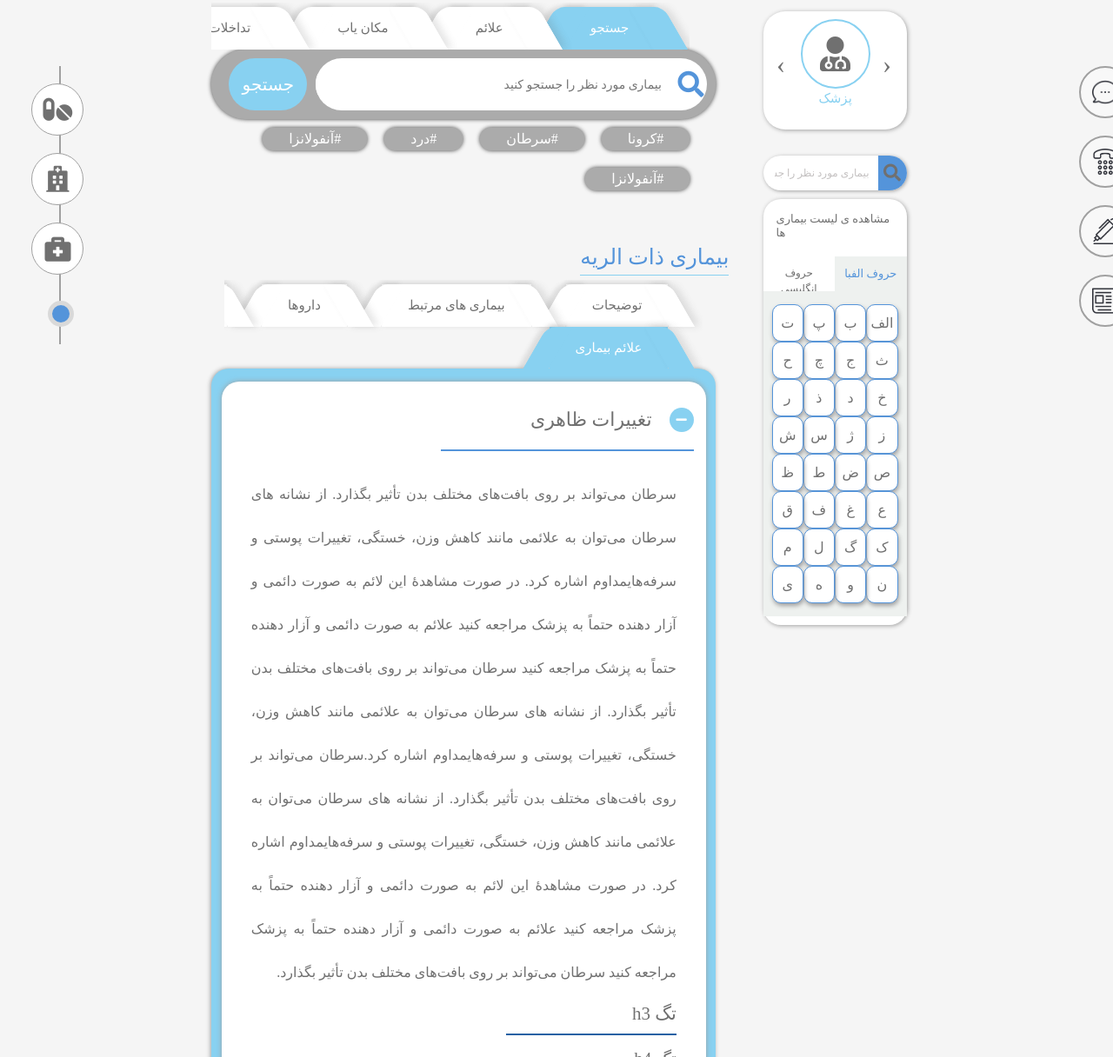
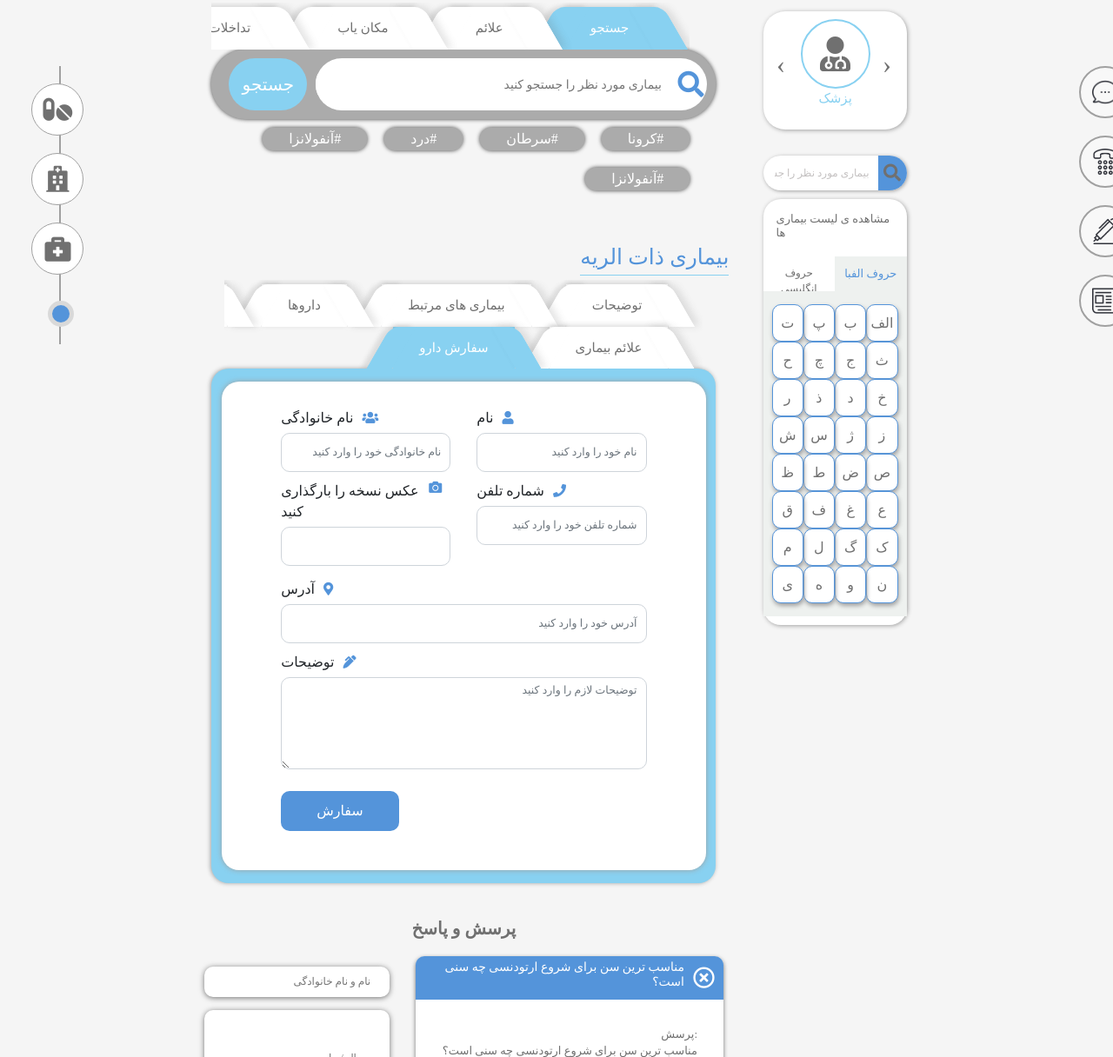
Before and after one commit to faezehbagheri/Sinsa.2.0.0, a website with bundled scripts: page illness.html in a window 1280 px wide. Shown: the part 164-1380 px from the top of the page at 87% size. Built offline with nearby package versions, Linux system fonts and the light colour scheme; a web font is replaced by a local one.

Commit message:
eslahate 5 bahman

```diff
--- a/illness.html
+++ b/illness.html
@@ -764,7 +764,8 @@
                     <a data-trigger="tab02" class="tab-amodi__label ">بیماری های مرتبط</a>
                     <a data-trigger="tab03" class="tab-amodi__label ">داروها</a>
                     <a data-trigger="tab04" class="tab-amodi__label ">تجهیزات</a>
-                    <a data-trigger="tab05" class="tab-amodi__label tab-active">علائم بیماری</a>
+                    <a data-trigger="tab05" class="tab-amodi__label ">علائم بیماری</a>
+                    <a data-trigger="tab06" class="tab-amodi__label tab-active">سفارش دارو</a>
                     <!-- <div class="tab-amodi__prev-control"><i class="fas fa-angle-left"></i></div>
                     <div class="tab-amodi__next-control"><i class="fas fa-angle-right"></i></div> -->
                 </nav>
@@ -776,6 +777,7 @@
                         <a data-trigger="tab03" class="flex align-center justi-center col-4">داروها</a>
                         <a data-trigger="tab04" class="flex align-center justi-center col-4">تجهیزات یاب</a>
                         <a data-trigger="tab05" class="flex align-center justi-center col-4">علائم بیماری</a>
+                        <a data-trigger="tab06" class="flex align-center justi-center col-4">سفارش دارو</a>
                         <!-- <a data-trigger="tab05" class="flex align-center justi-center col-4">علائم بیماری</a> -->
                     </nav>
                 </div>
@@ -1400,6 +1402,44 @@
                         </div>
                     </div>
                 </div>
+                <div id="tab06" class="tab-amodi__tab">
+                    <div class="tab-ofoghi__new-tab flex column align-center justi-start" style="width: 100%;">
+                        <div class="tab-ofoghi__tabs-list flex column align-center">
+                            <div class="px-0 col-xl-11">
+                                <form class="form d-flex flex-wrap justify-content-end">
+                                    <div class="form-group col-md-6 col-lg-12 col-xl-6">
+                                        <label for="name"><i class="fas fa-user"></i>نام</label>
+                                        <input type="text" class="form-control form-control-lg" id="name" placeholder="نام خود را وارد کنید ">
+                                    </div>
+                                    <div class="form-group col-md-6 col-lg-12 col-xl-6">
+                                        <label for="family"><i class="fas fa-users"></i>نام خانوادگی</label>
+                                        <input type="text" class="form-control form-control-lg" id="family" placeholder="نام خانوادگی خود را وارد کنید ">
+                                    </div>
+                                    <div class="form-group col-md-6 col-lg-12 col-xl-6">
+                                        <label for="phone"><i class="fas fa-phone"></i>شماره تلفن</label>
+                                        <input type="text" class="form-control form-control-lg" id="phone" placeholder="شماره تلفن خود را وارد کنید ">
+                                    </div>
+                                    <div class="form-group col-md-6 col-lg-12 col-xl-6">
+                                        <label class="flex" for="file"><i class="fas fa-camera"></i>عکس نسخه را بارگذاری کنید</label>
+                                        <div>
+                                            <label for='input-file' class="form__file-label"></label>
+                                            <input id='input-file' type='file' />
+                                        </div>
+                                    </div>
+                                    <div class="form-group  col-xl-12">
+                                        <label for="address"><i class="fas fa-map-marker-alt"></i>آدرس</label>
+                                        <input type="text" class="form-control form-control-lg" id="address" placeholder="آدرس خود را وارد کنید ">
+                                    </div>
+                                    <div class="form-group  col-xl-12">
+                                        <label for="description"><i class="fas fa-pen-alt"></i>توضیحات</label>
+                                        <textarea rows="5" class="form-control form-control-lg" id="description" placeholder="توضیحات لازم را وارد کنید "></textarea>
+                                    </div>
+                                    <button type="submit" class="btn">سفارش</button>
+                                </form>
+                            </div>
+                        </div>
+                    </div>
+                </div>
             </div>
             <!-- پرسش و پاسخ -->
             <div class="flex column align-center">
--- /dev/null
+++ b/sass/components/_form.scss
@@ -0,0 +1,68 @@
+.form{
+
+    padding: 3rem;
+
+    input{
+        height: 4.5rem;
+        border-radius: 1rem;
+
+        @include respond(phone){height: 7rem; font-size: 1.8rem;}
+    }
+
+    input[type='file'] {
+        display: none
+    }
+
+    label{
+        font-size: 1.6rem;
+
+        @include respond(phone){font-size: 2rem;margin-top: 2rem;}
+    }
+
+    textarea{
+        border-radius: 1rem;
+
+        @include respond(phone){font-size: 1.8rem;}
+    }
+
+    i{
+        font-size: 1.5rem;
+        margin: 0 1rem;
+        color: var(--color-primary);
+
+        @include respond(phone){font-size: 2.1rem;}
+    }
+
+    .inputfile {
+        border: 1px solid #ced4da;
+        width: 100%;
+        font-size: 1.6rem;
+    }
+
+    button{
+        font-size: 1.6rem;
+        padding: 1rem 4rem;
+        border-radius: 1rem;
+        margin: 1.5rem;
+        background-color: var(--color-primary);
+        color: white;
+
+        @include respond(phone){
+            font-size: 2.2rem;
+            padding: 1.5rem 7rem;
+            margin: 2.8rem;
+        }
+    }
+
+    &__file-label {
+        font-size: 1rem;
+        cursor: pointer;
+        outline: 0;
+        height: 4.5rem;
+        border: 1px solid #ced4da;
+        border-radius: 1rem;
+
+        @include respond(phone){height: 7rem;}
+      }
+
+}
--- a/sass/layout/_header.scss
+++ b/sass/layout/_header.scss
@@ -10,12 +10,10 @@
         top:60px;
         z-index: -10;
     }
-    min-height: 90vh;
+    min-height: 92vh;
     width: 100%;
     background-repeat: no-repeat;
     background-size: cover;
-
-    @include respond(big-desktop){min-height: 100vh;}
     @include respond(phone-port ){min-height: 130vh;}
 
     @include respond(phone){
--- a/sass/main.scss
+++ b/sass/main.scss
@@ -16,6 +16,7 @@
 @import "components/doctors-page";
 @import "components/doctors";
 @import "components/filter";
+@import "components/form";
 @import "components/grid";
 @import "components/hospital-details";
 @import "components/hospital-list";
```
Also changed, not shown: assets/css/style.css.
